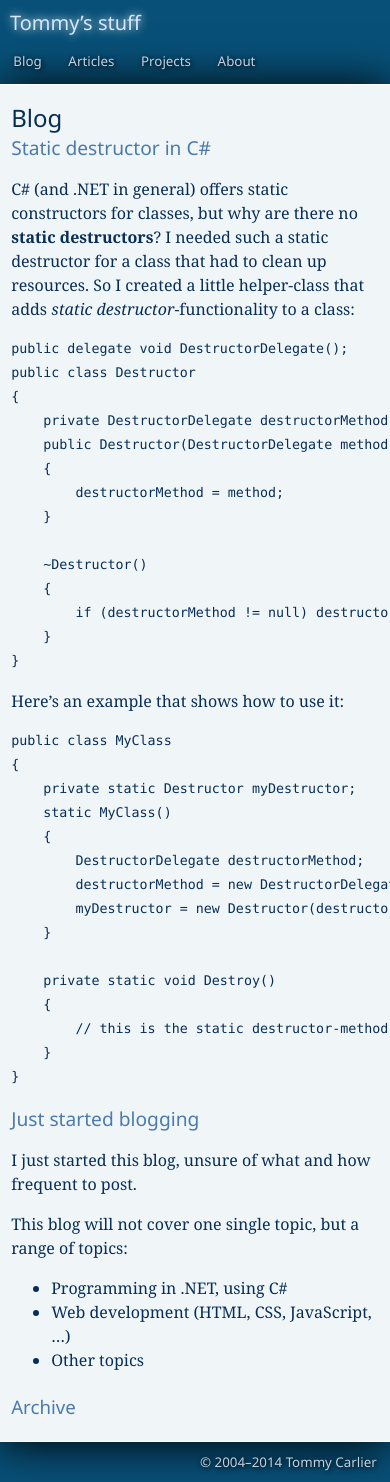
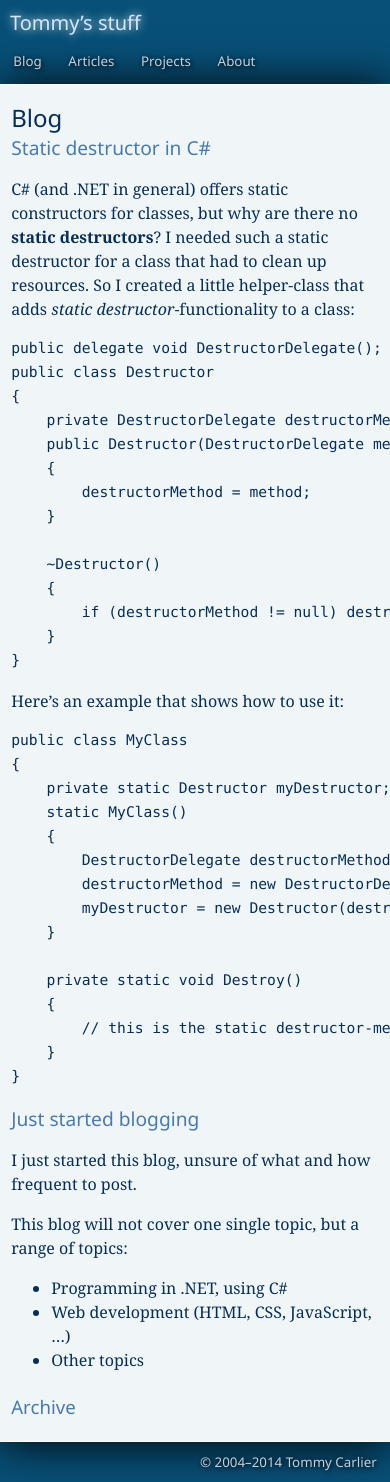
Before and after one commit to tommy-carlier/www.tcx.be, a Jekyll site: the page built from blog/index.html, in a window 390 px wide. Built offline with Jekyll 4.4.1, drawn with Linux system fonts in a browser that asks for light colours; the list of posts is cut into pages by our own code.

Commit message:
Small tweak to styling of code on small screen

```diff
--- a/assets/site.sass
+++ b/assets/site.sass
@@ -153,7 +153,7 @@ table.no-border
     padding: 1em 0.7em
 
   code
-    font-size: 10pt
+    font-size: 11pt
 
   h1
     font-size: 150%
```
